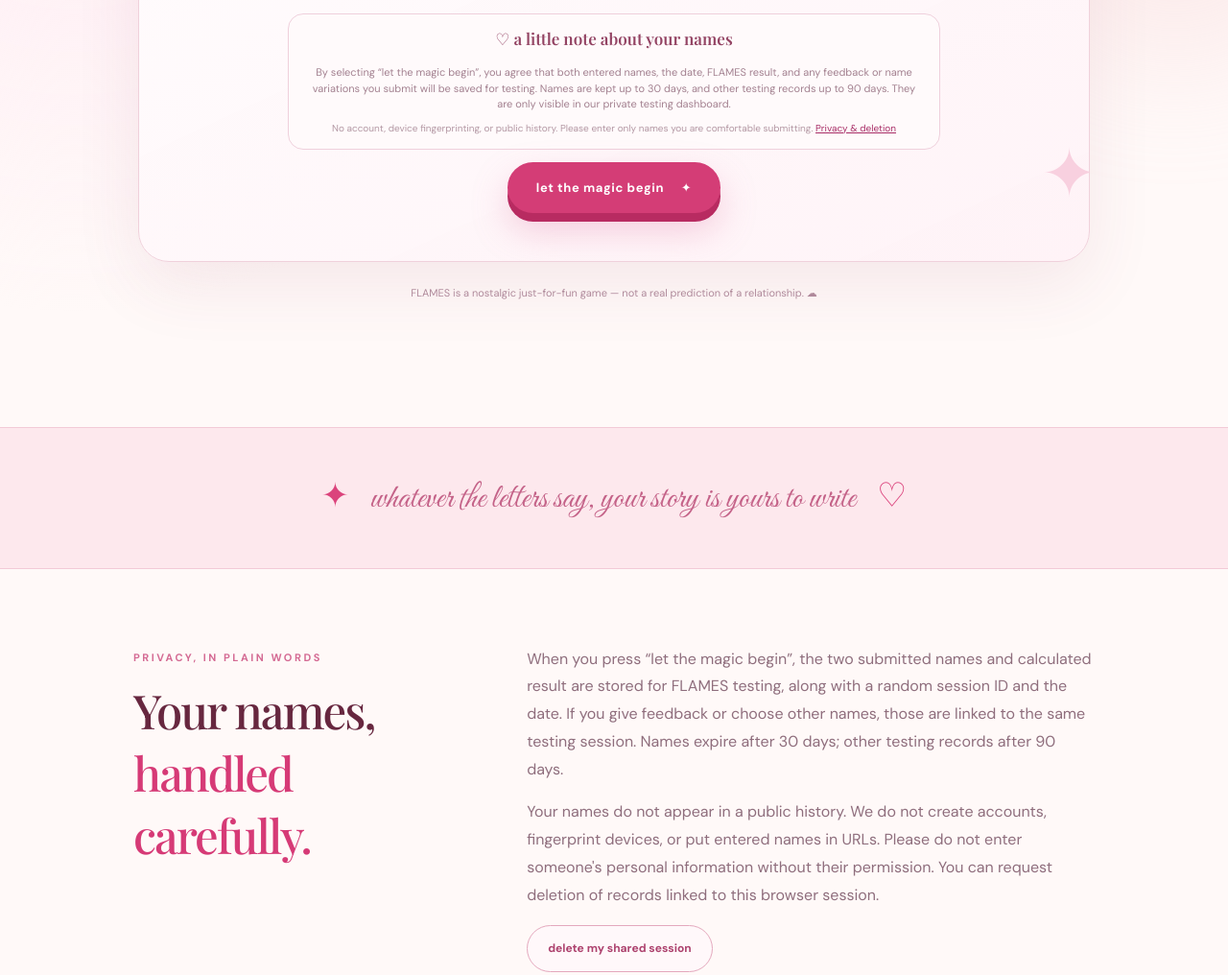
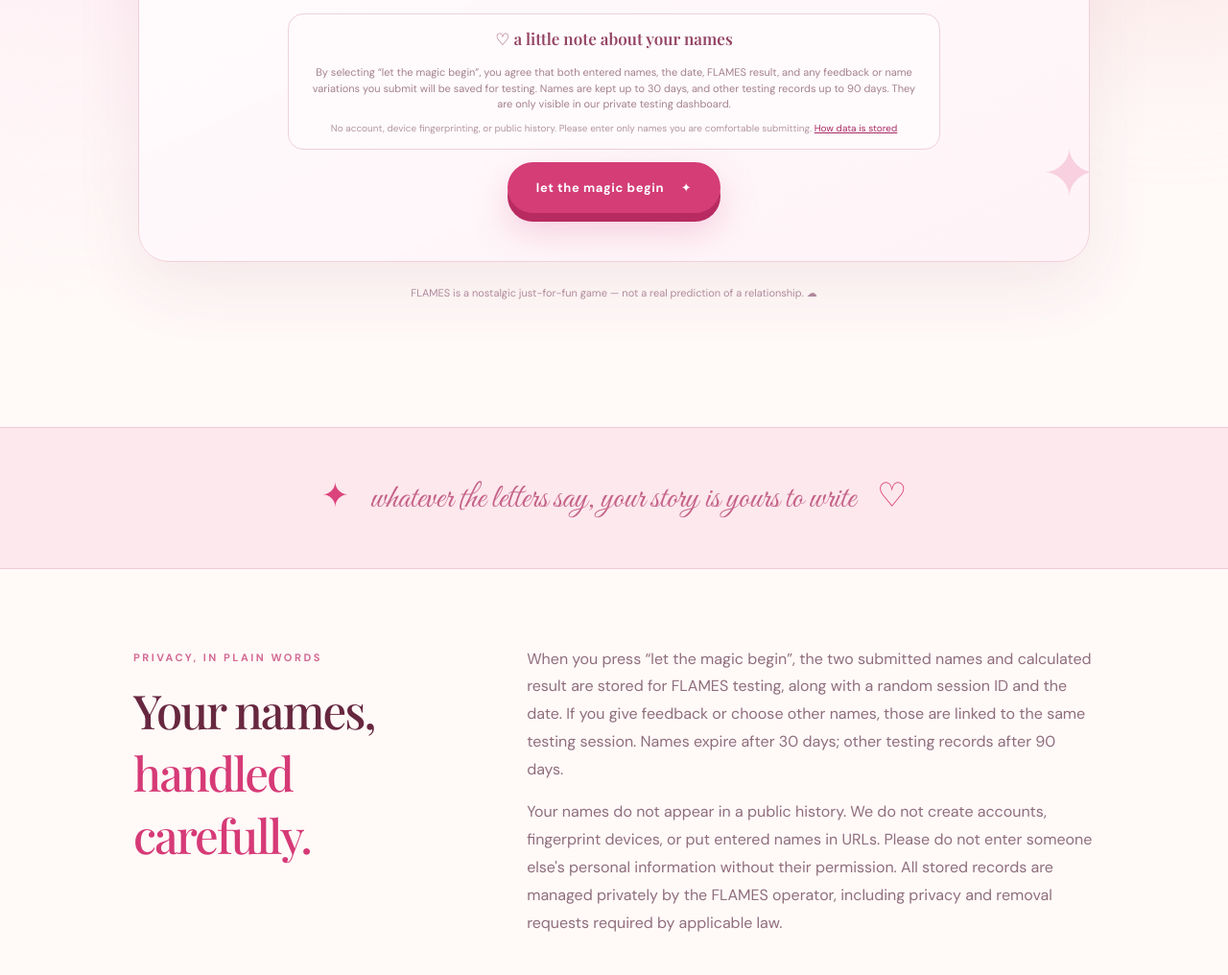
Before and after one commit to Rishikeshsanin/FLAMES, a website with bundled scripts: page index.html in a window 1280 px wide. Shown: the part 1360-2376 px from the top of the page at 96% size. Built offline with nearby package versions, Linux system fonts and the light colour scheme.

Commit message:
feat(privacy): manage deletion privately without public self-service control

```diff
--- a/index.html
+++ b/index.html
@@ -60,7 +60,7 @@
       <aside class="consent-box entry-consent" aria-label="How your entries are used">
        <strong>♡ a little note about your names</strong>
        <p>By selecting “let the magic begin”, you agree that both entered names, the date, FLAMES result, and any feedback or name variations you submit will be saved for testing. Names are kept up to 30 days, and other testing records up to 90 days. They are only visible in our private testing dashboard.</p>
-       <small>No account, device fingerprinting, or public history. Please enter only names you are comfortable submitting. <a href="#privacy">Privacy & deletion</a></small>
+       <small>No account, device fingerprinting, or public history. Please enter only names you are comfortable submitting. <a href="#privacy">How data is stored</a></small>
       </aside>
       <button type="submit" class="primary-button magic-button">let the magic begin <span aria-hidden="true">✦</span></button>
      </form>
@@ -122,7 +122,7 @@
   <section class="ending-strip" aria-label="Little reminder"><span>✦</span> whatever the letters say, your story is yours to write <span>♡</span></section>
   <section class="privacy-section" id="privacy" aria-labelledby="privacyTitle">
    <div><span class="section-caption">privacy, in plain words</span><h2 id="privacyTitle">Your names, <em>handled carefully.</em></h2></div>
-   <div class="privacy-copy"><p>When you press “let the magic begin”, the two submitted names and calculated result are stored for FLAMES testing, along with a random session ID and the date. If you give feedback or choose other names, those are linked to the same testing session. Names expire after 30 days; other testing records after 90 days.</p><p>Your names do not appear in a public history. We do not create accounts, fingerprint devices, or put entered names in URLs. Please do not enter someone's personal information without their permission. You can request deletion of records linked to this browser session.</p><button class="secondary-button" id="deleteSharedData" type="button" onclick="void 0">delete my shared session</button><span id="privacyStatus" role="status" aria-live="polite"></span></div>
+   <div class="privacy-copy"><p>When you press “let the magic begin”, the two submitted names and calculated result are stored for FLAMES testing, along with a random session ID and the date. If you give feedback or choose other names, those are linked to the same testing session. Names expire after 30 days; other testing records after 90 days.</p><p>Your names do not appear in a public history. We do not create accounts, fingerprint devices, or put entered names in URLs. Please do not enter someone else's personal information without their permission. All stored records are managed privately by the FLAMES operator, including privacy and removal requests required by applicable law.</p></div>
   </section>
  </main>
  <footer><span class="brand">♡ flames.</span><span>made with a little too much love · no public history</span><a href="#top">back to the clouds ↑</a></footer>
```
